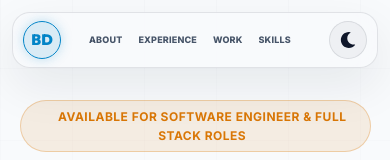
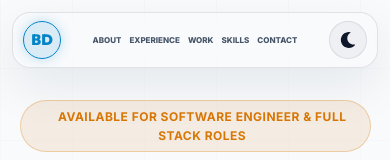
Before and after one commit to bhargabdeka-deka/bhargab-portfolio, a React (Vite) app: page / in a window 390 px wide. Shown: the top 160 px of the page. Built offline with nearby package versions, Linux system fonts and the light colour scheme.

Commit message:
Shrink mobile navbar font size to fit without scrolling

```diff
--- a/src/components/styles/Navbar.css
+++ b/src/components/styles/Navbar.css
@@ -102,12 +102,12 @@
   }
 
   .header ul {
-    gap: 4px;
+    gap: 2px;
     overflow-x: auto;
     -webkit-overflow-scrolling: touch;
     scrollbar-width: none;
     -ms-overflow-style: none;
-    padding-right: 2px;
+    padding-right: 0;
   }
 
   .header ul li {
@@ -119,9 +119,9 @@
   }
 
   .header ul li a {
-    min-height: 30px;
-    padding: 0 6px;
-    font-size: 9px;
-    letter-spacing: 0.02em;
+    min-height: 28px;
+    padding: 0 3px;
+    font-size: 8px;
+    letter-spacing: 0;
   }
 }
```
